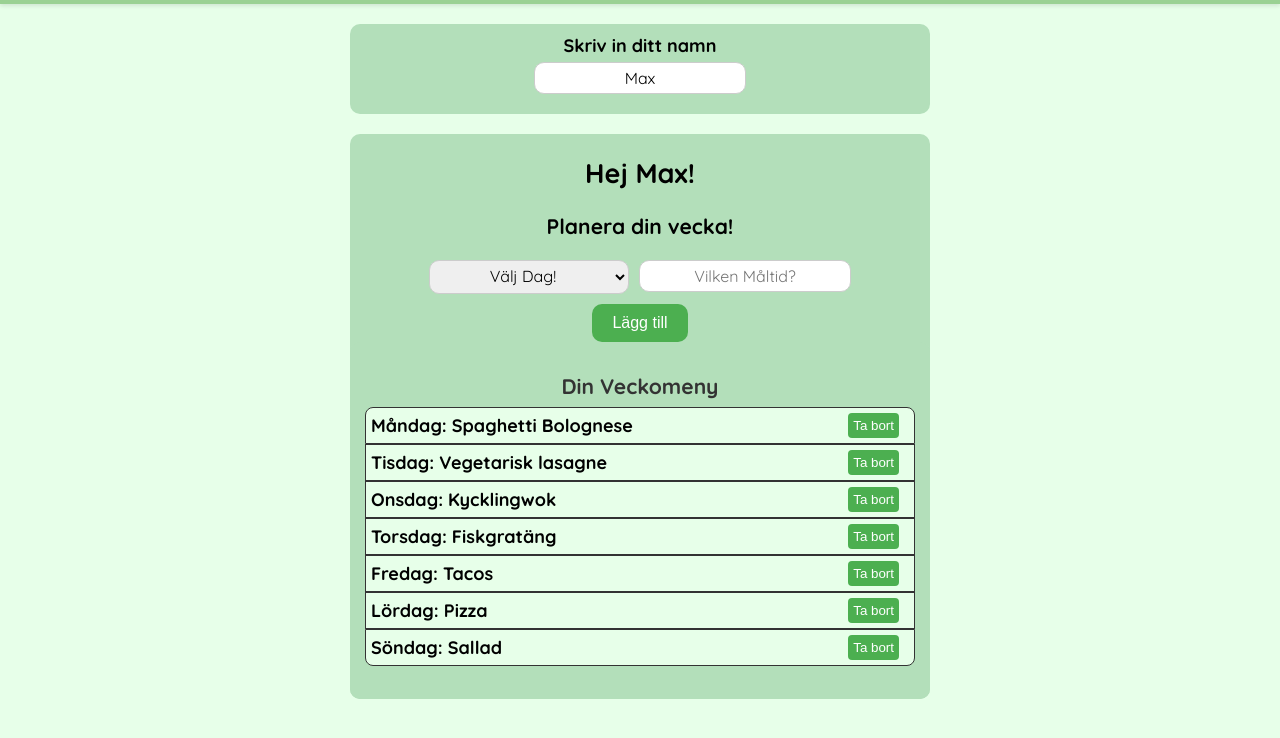
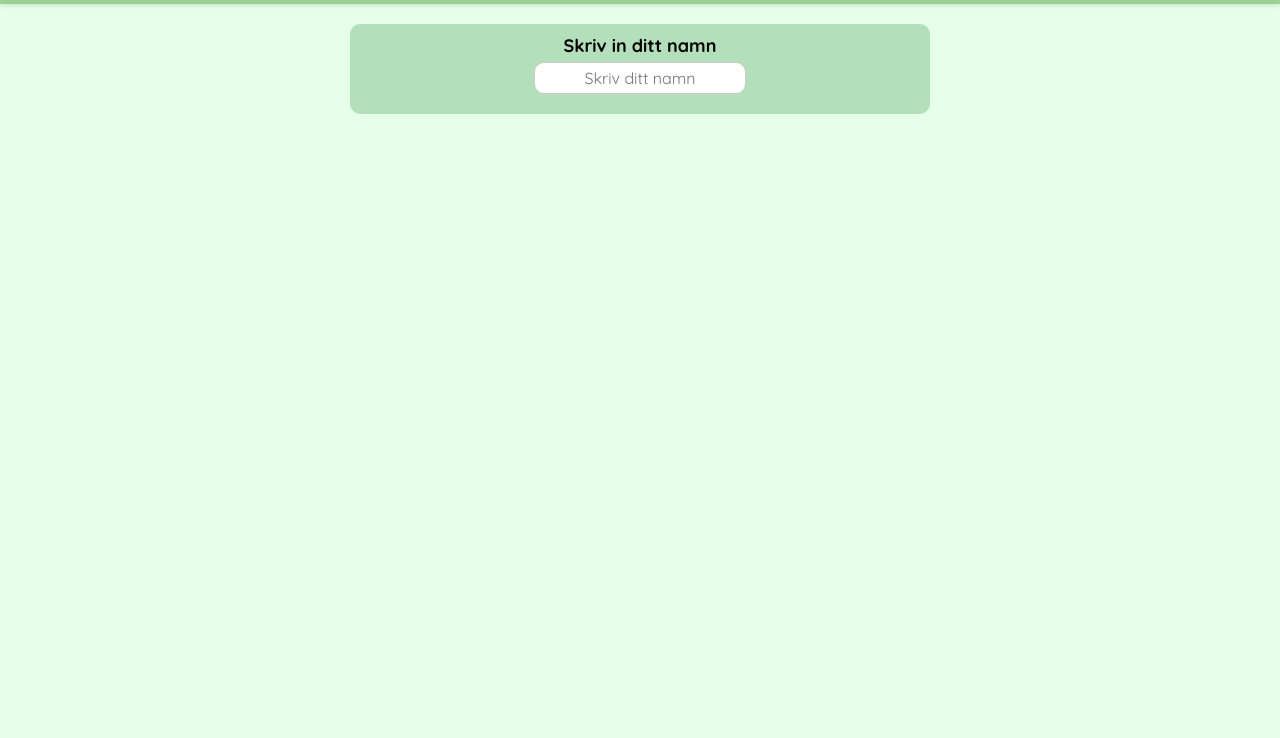
Before and after one commit to Daymaare/veckomenyplanerare, a plain HTML site: page index.html in a window 1280 px wide. Shown: the part 56-794 px from the top of the page. Drawn offline with nearby package versions, Linux system fonts and the light colour scheme.

Commit message:
remove data

```diff
--- a/index.html
+++ b/index.html
@@ -60,17 +60,12 @@
             data() {
                 return {
                     message: 'Veckomenyplanerare',
-                    userName: 'Max',
+                    userName: '',
                     newMeal: '',
                     selectedDay: '',
                     weeklyMeals: [
                         { name: 'Spaghetti Bolognese', day: 'Måndag' },
                         { name: 'Vegetarisk lasagne', day: 'Tisdag' },
-                        { name: 'Kycklingwok', day: 'Onsdag' },
-                        { name: 'Fiskgratäng', day: 'Torsdag' },
-                        { name: 'Tacos', day: 'Fredag' },
-                        { name: 'Pizza', day: 'Lördag' },
-                        { name: 'Sallad', day: 'Söndag' }
                     ]
                 }
             },
```
